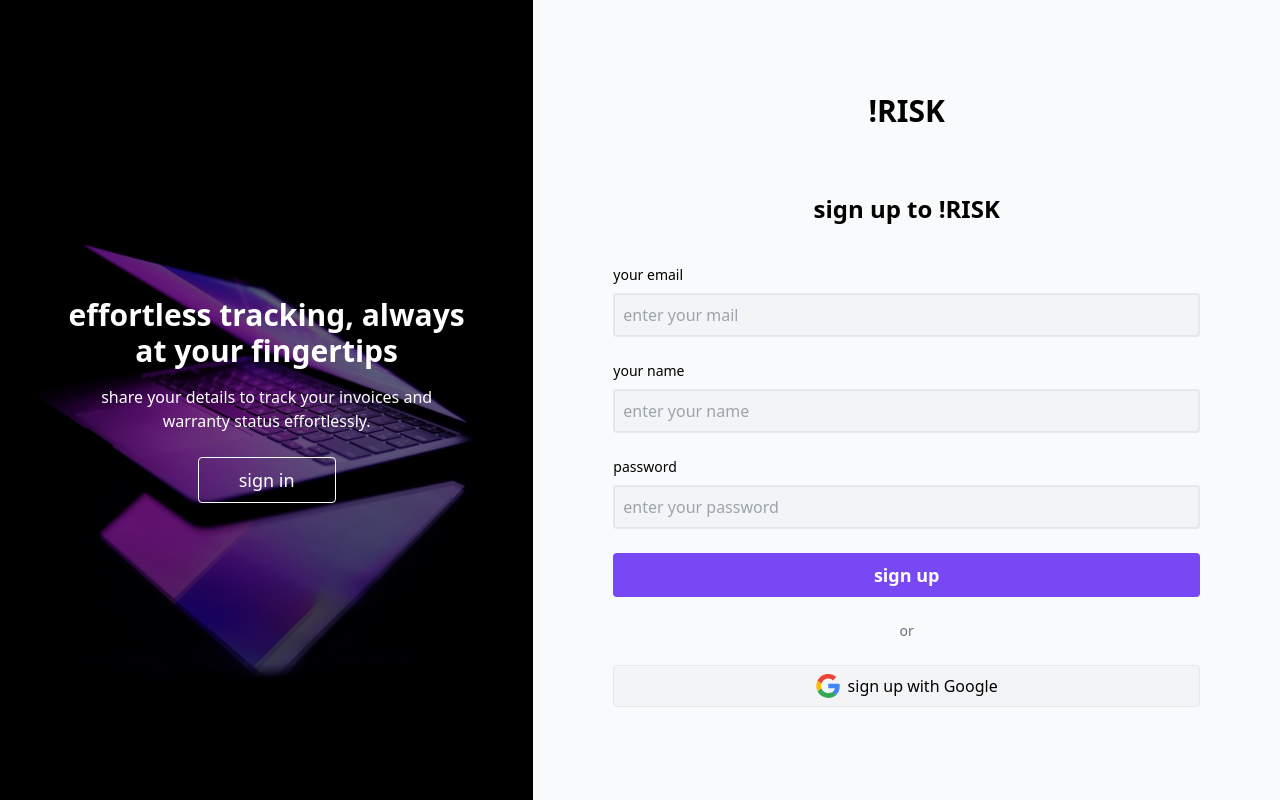
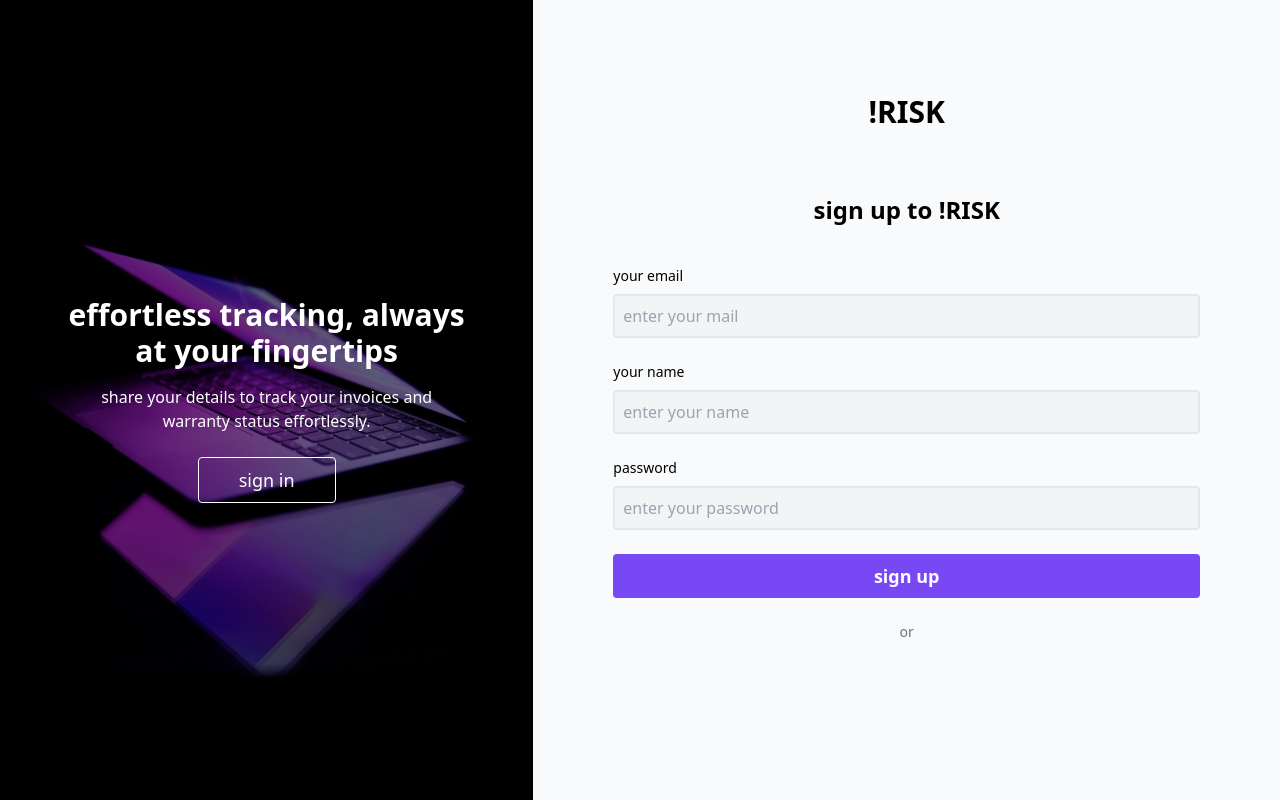
Before and after one commit to nikunjmathur08/not-RISK, a React (Vite) app in the folder frontend/: page /signup in a window 1280 px wide. Built offline with nearby package versions, Linux system fonts and the light colour scheme; no server answers.

Commit message:
feat: add Google OAuth to Sign In and Sign Up

```diff
--- a/frontend/src/components/SignIn.tsx
+++ b/frontend/src/components/SignIn.tsx
@@ -1,7 +1,18 @@
 import { useNavigate } from "react-router-dom";
+import { GoogleOAuthProvider, GoogleLogin } from '@react-oauth/google';
+import { handleGoogleSuccess } from '../utils/auth';
 
 function SignIn() {
   const navigate = useNavigate();
+
+  const onGoogleSuccess = async (credentialResponse: any) => {
+    try {
+      await handleGoogleSuccess(credentialResponse);
+      navigate('/home');
+    } catch (error) {
+      console.error('Google authentication failed:', error);
+    }
+  };
 
   return (
     <div className="flex h-screen">
@@ -50,34 +61,15 @@ function SignIn() {
           <p className="text-center text-sm text-gray-500 mt-4">or</p>
 
           {/* Google Sign In Button */}
-          <button className="w-full flex justify-center items-center border rounded py-2 bg-gray-100 hover:bg-gray-200 focus:outline-none focus:ring-2 focus:ring-violet-700">
-            <svg
-              width="24"
-              height="24"
-              viewBox="0 0 256 262"
-              xmlns="http://www.w3.org/2000/svg"
-              preserveAspectRatio="xMidYMid"
-              className="mr-2"
-            >
-              <path
-                d="M255.878 133.451c0-10.734-.871-18.567-2.756-26.69H130.55v48.448h71.947c-1.45 12.04-9.283 30.172-26.69 42.356l-.244 1.622 38.755 30.023 2.685.268c24.659-22.774 38.875-56.282 38.875-96.027"
-                fill="#4285F4"
+          <div className="w-full">
+            <GoogleOAuthProvider clientId={import.meta.env.VITE_GOOGLE_CLIENT_ID}>
+              <GoogleLogin
+                onSuccess={onGoogleSuccess}
+                onError={() => console.log('Login Failed')}
+                useOneTap
               />
-              <path
-                d="M130.55 261.1c35.248 0 64.839-11.605 86.453-31.622l-41.196-31.913c-11.024 7.688-25.82 13.055-45.257 13.055-34.523 0-63.824-22.773-74.269-54.25l-1.531.13-40.298 31.187-.527 1.465C35.393 231.798 79.49 261.1 130.55 261.1"
-                fill="#34A853"
-              />
-              <path
-                d="M56.281 156.37c-2.756-8.123-4.351-16.827-4.351-25.82 0-8.994 1.595-17.697 4.206-25.82l-.073-1.73L15.26 71.312l-1.335.635C5.077 89.644 0 109.517 0 130.55s5.077 40.905 13.925 58.602l42.356-32.782"
-                fill="#FBBC05"
-              />
-              <path
-                d="M130.55 50.479c24.514 0 41.05 10.589 50.479 19.438l36.844-35.974C195.245 12.91 165.798 0 130.55 0 79.49 0 35.393 29.301 13.925 71.947l42.211 32.783c10.59-31.477 39.891-54.251 74.414-54.251"
-                fill="#EB4335"
-              />
-            </svg>
-            sign in with Google
-          </button>
+            </GoogleOAuthProvider>
+          </div>
         </form>
       </div>
 
--- a/frontend/src/components/SignUp.tsx
+++ b/frontend/src/components/SignUp.tsx
@@ -1,5 +1,20 @@
+
+import { useNavigate } from 'react-router-dom';
+import { GoogleOAuthProvider, GoogleLogin } from '@react-oauth/google';
+import { handleGoogleSuccess } from '../utils/auth';
 
 function SignUp () {
+  const navigate = useNavigate();
+
+  const onGoogleSuccess = async (credentialResponse: any) => {
+    try {
+      await handleGoogleSuccess(credentialResponse);
+      navigate('/home');
+    } catch (error) {
+      console.error('Google authentication failed:', error);
+    }
+  };
+
   return (
     <div className="flex h-screen">
       {/* Left Section */}
@@ -12,7 +27,7 @@ function SignUp () {
           <p className="text-center mb-6">
             share your details to track your invoices and <br/> warranty status effortlessly.
           </p>
-          <button className="bg-transparent border border-white rounded px-10 py-2 text-white text-lg hover:bg-white hover:text-black">
+          <button onClick={() => navigate("/signin")} className="bg-transparent border border-white rounded px-10 py-2 text-white text-lg hover:bg-white hover:text-black">
             sign in
           </button>
         </div>
@@ -70,41 +85,19 @@ function SignUp () {
           <p className="text-center text-sm text-gray-500 mt-4">or</p>
 
           {/* Google Sign Up Button */}
-          <button className="w-full flex justify-center items-center border rounded py-2 bg-gray-100 hover:bg-gray-200 focus:outline-none focus:ring-2 focus:ring-violet-700">
-            <svg
-              width="24"
-              height="24"
-              viewBox="0 0 256 262"
-              xmlns="http://www.w3.org/2000/svg"
-              preserveAspectRatio="xMidYMid"
-              className="mr-2"
-            >
-              <path
-                d="M255.878 133.451c0-10.734-.871-18.567-2.756-26.69H130.55v48.448h71.947c-1.45 12.04-9.283 30.172-26.69 42.356l-.244 1.622 38.755 30.023 2.685.268c24.659-22.774 38.875-56.282 38.875-96.027"
-                fill="#4285F4"
+          <div className="w-full">
+            <GoogleOAuthProvider clientId={import.meta.env.VITE_GOOGLE_CLIENT_ID}>
+              <GoogleLogin
+                onSuccess={onGoogleSuccess}
+                onError={() => console.log('Login Failed')}
+                useOneTap
               />
-              <path
-                d="M130.55 261.1c35.248 0 64.839-11.605 86.453-31.622l-41.196-31.913c-11.024 7.688-25.82 13.055-45.257 13.055-34.523 0-63.824-22.773-74.269-54.25l-1.531.13-40.298 31.187-.527 1.465C35.393 231.798 79.49 261.1 130.55 261.1"
-                fill="#34A853"
-              />
-              <path
-                d="M56.281 156.37c-2.756-8.123-4.351-16.827-4.351-25.82 0-8.994 1.595-17.697 4.206-25.82l-.073-1.73L15.26 71.312l-1.335.635C5.077 89.644 0 109.517 0 130.55s5.077 40.905 13.925 58.602l42.356-32.782"
-                fill="#FBBC05"
-              />
-              <path
-                d="M130.55 50.479c24.514 0 41.05 10.589 50.479 19.438l36.844-35.974C195.245 12.91 165.798 0 130.55 0 79.49 0 35.393 29.301 13.925 71.947l42.211 32.783c10.59-31.477 39.891-54.251 74.414-54.251"
-                fill="#EB4335"
-              />
-            </svg>
-            sign up with Google
-          </button>
+            </GoogleOAuthProvider>
+          </div>
         </form>
       </div>
-
-      {/* Right Section */}
-
     </div>
   );
 }
 
-export default SignUp
+export default SignUp;
--- /dev/null
+++ b/frontend/src/utils/auth.ts
@@ -0,0 +1,38 @@
+import { jwtDecode } from 'jwt-decode';
+
+export interface GoogleUser {
+  email: string;
+  name: string;
+  picture?: string;
+}
+
+export const handleGoogleSuccess = async (credentialResponse: { credential: string }) => {
+  const decoded: any = jwtDecode(credentialResponse.credential);
+
+  const googleUser: GoogleUser = {
+    email: decoded.email,
+    name: decoded.name,
+    picture: decoded.picture
+  };
+
+  try {
+    const response = await fetch('http://localhost:3000/api/users/google', {
+      method: 'POST',
+      headers: {
+        'Content-Type': 'application/json',
+      },
+      body: JSON.stringify(googleUser),
+    });
+
+    if (!response.ok) {
+      throw new Error('Failed to authenticate with Google');
+    }
+
+    const data = await response.json();
+    localStorage.setItem('token', data.token);
+    return data.token;
+  } catch (error) {
+    console.error('Error during Google authentication:', error);
+    throw error;
+  }
+};
```
